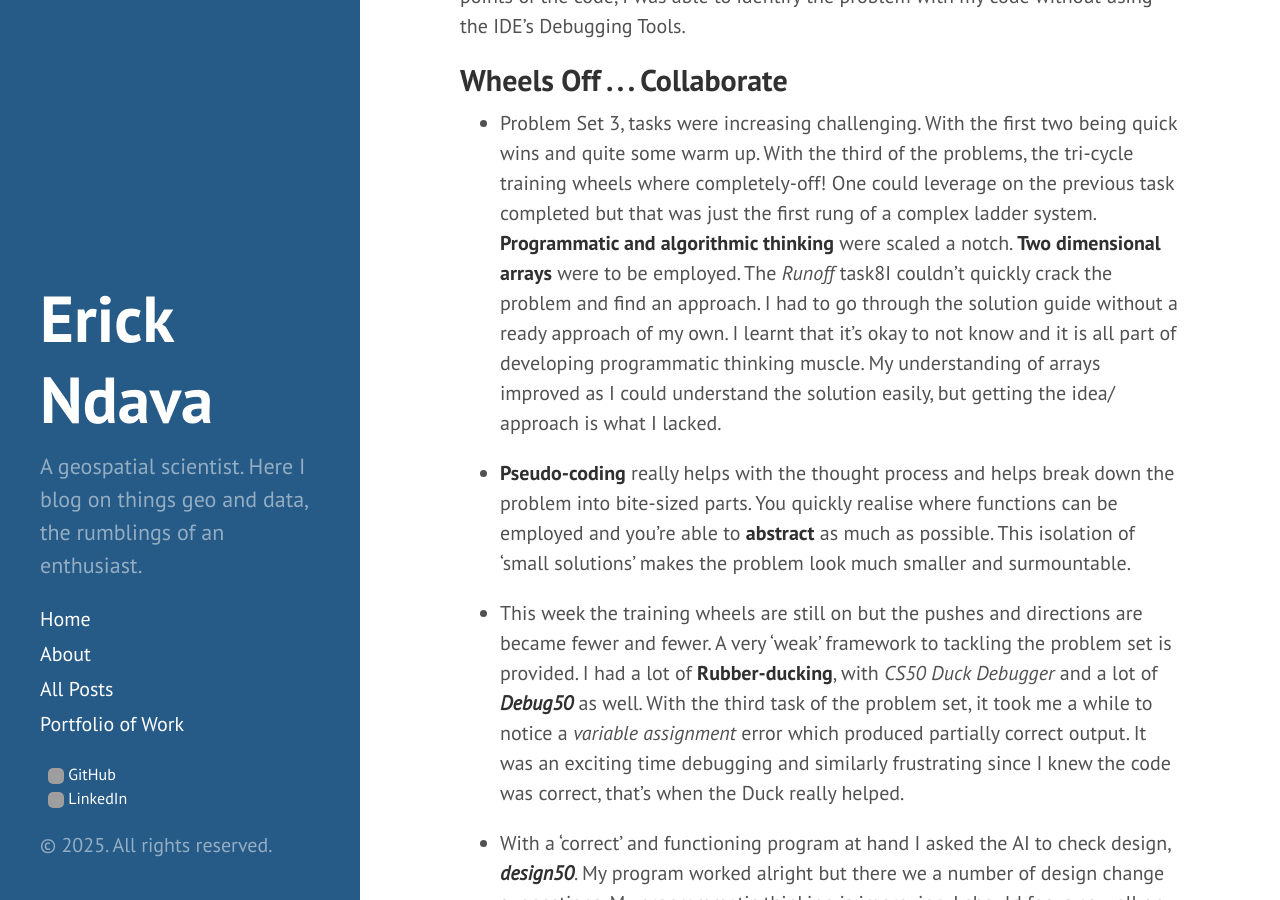
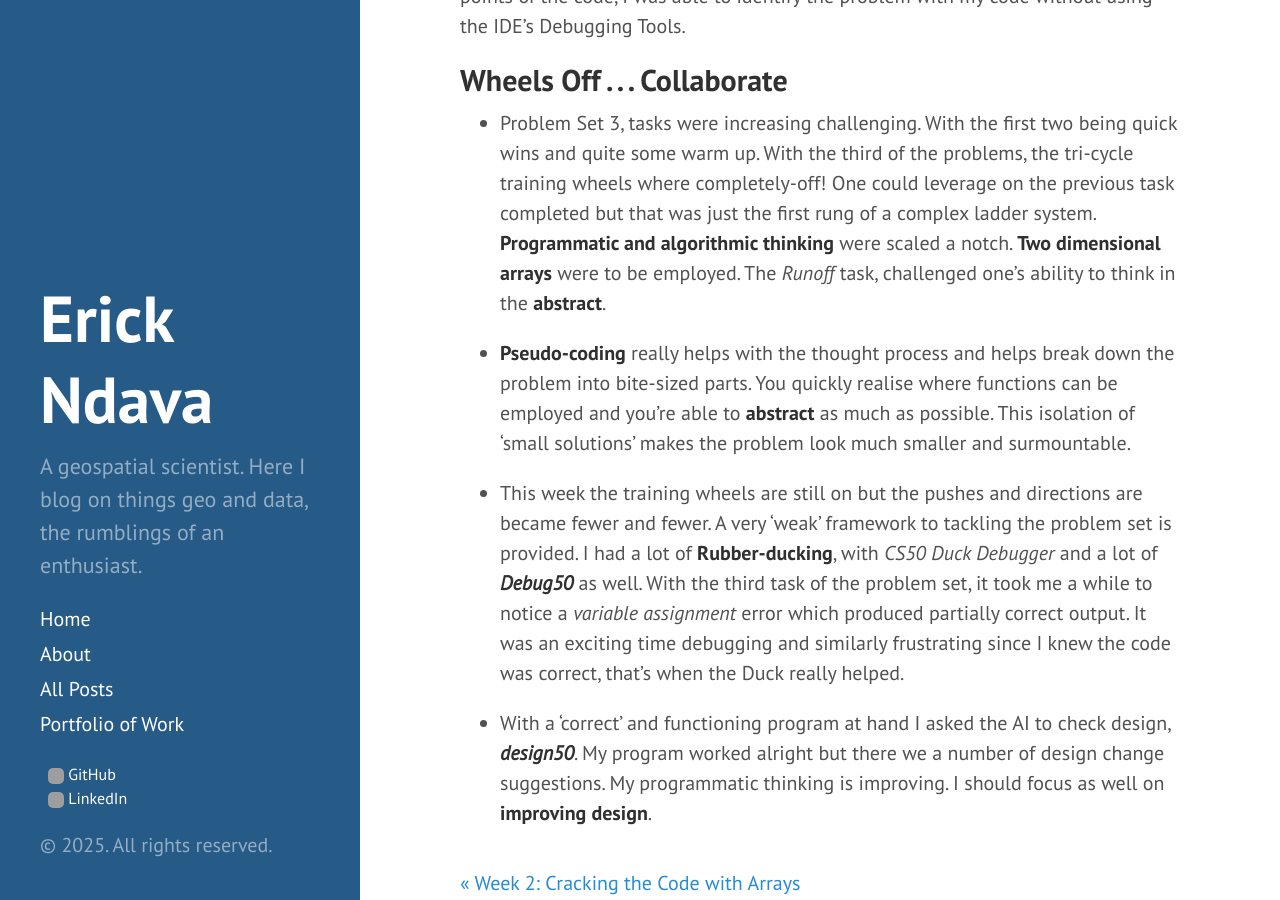
Before and after one commit to erickndava/erickndava.github.io, a Jekyll site: the page built from _posts/2025-07-16-Week-3-Surviving-Algorithms-and-Running-Elections.md, in a window 1280 px wide and 900 px high, scrolled down 1120 px. Built offline with Jekyll 4.4.1, drawn with Linux system fonts in a browser that asks for light colours; grey boxes are pictures that could not be loaded.

Commit message:
_posts/2025-07-16-Week-3-Surviving-Algorithms-and-Running-Elections.md updated from https://stackedit.io/

```diff
--- a/_posts/2025-07-16-Week-3-Surviving-Algorithms-and-Running-Elections.md
+++ b/_posts/2025-07-16-Week-3-Surviving-Algorithms-and-Running-Elections.md
@@ -24,7 +24,7 @@ While working through the Problem Set 3, the small wins really kept the morale a
 
 ## Wheels Off . . . Collaborate
 
-- Problem Set 3, tasks were increasing challenging. With the first two being quick wins and quite some warm up. With the third of the problems, the tri-cycle training wheels where completely-off! One could leverage on the previous task completed but that was just the first rung of a complex ladder system.  **Programmatic and algorithmic thinking** were scaled a notch. **Two dimensional arrays** were to be employed. The *Runoff* task8I couldn't quickly crack the problem and find an approach. I had to go through the solution guide without a ready approach of my own. I learnt that it's okay to not know and it is all part of developing programmatic thinking muscle. My understanding of arrays improved as I could understand the solution easily, but getting the idea/ approach is what I lacked.
+- Problem Set 3, tasks were increasing challenging. With the first two being quick wins and quite some warm up. With the third of the problems, the tri-cycle training wheels where completely-off! One could leverage on the previous task completed but that was just the first rung of a complex ladder system.  **Programmatic and algorithmic thinking** were scaled a notch. **Two dimensional arrays** were to be employed. The *Runoff* task, challenged one's ability to think in the **abstract**.
 
 - **Pseudo-coding** really helps with the thought process and helps break down the problem into bite-sized parts. You quickly realise where functions can be employed and you're able to **abstract** as much as possible. This isolation of 'small solutions' makes the problem look much smaller and surmountable.
 
```
Also changed, not shown: other parts of _posts/2025-07-16-Week-3-Surviving-Algorithms-and-Running-Elections.md (+1 -1 lines).
